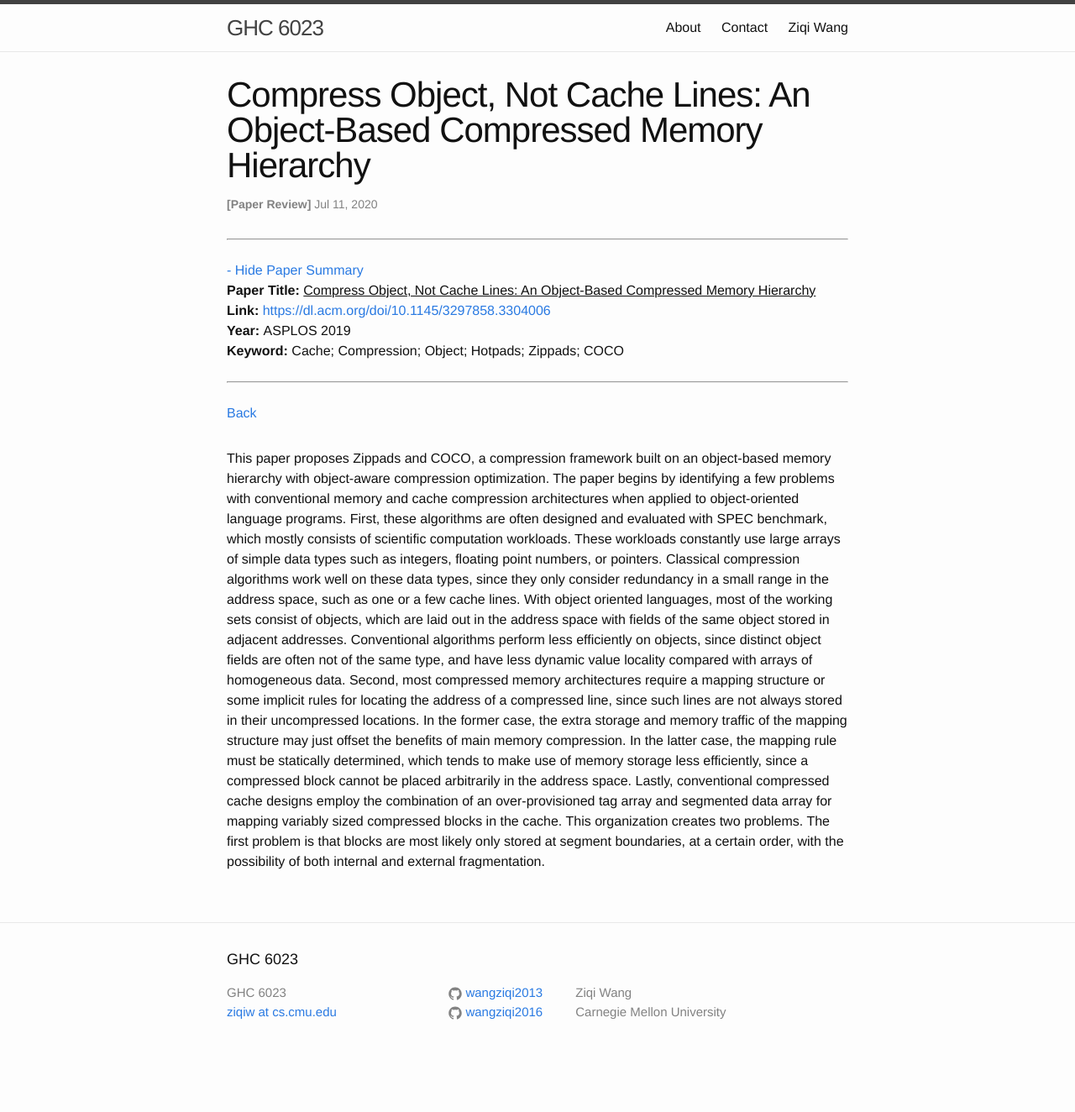
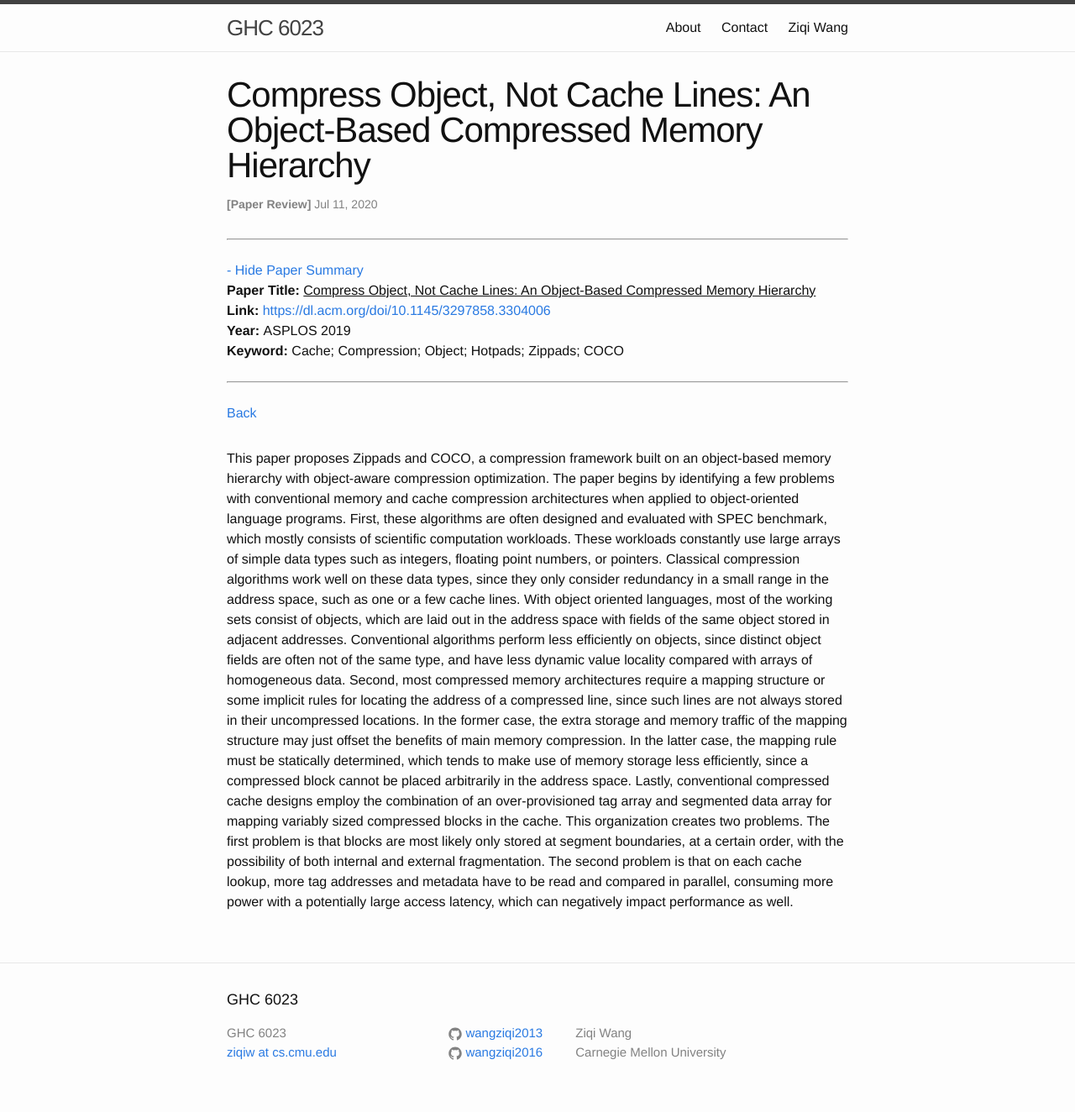
Before and after one commit to wangziqi2013/wangziqi2013.github.io, a Jekyll site: the page built from _posts/2020-07-11-zippads-coco.markdown, in a window 1280 px wide. Shown: the whole page at 84% size. Built offline with Jekyll 4.4.1, drawn with Linux system fonts in a browser that asks for light colours; before the commit the page ends 1276 px from its top, so only the background shows below that.

Commit message:
Finish motivation

```diff
--- a/_posts/2020-07-11-zippads-coco.markdown
+++ b/_posts/2020-07-11-zippads-coco.markdown
@@ -31,4 +31,6 @@ efficiently, since a compressed block cannot be placed arbitrarily in the addres
 Lastly, conventional compressed cache designs employ the combination of an over-provisioned tag array and segmented data
 array for mapping variably sized compressed blocks in the cache. This organization creates two problems. The first
 problem is that blocks are most likely only stored at segment boundaries, at a certain order, with the possibility of
-both internal and external fragmentation.
+both internal and external fragmentation. The second problem is that on each cache lookup, more tag addresses and metadata
+have to be read and compared in parallel, consuming more power with a potentially large access latency, which can negatively
+impact performance as well.
```
